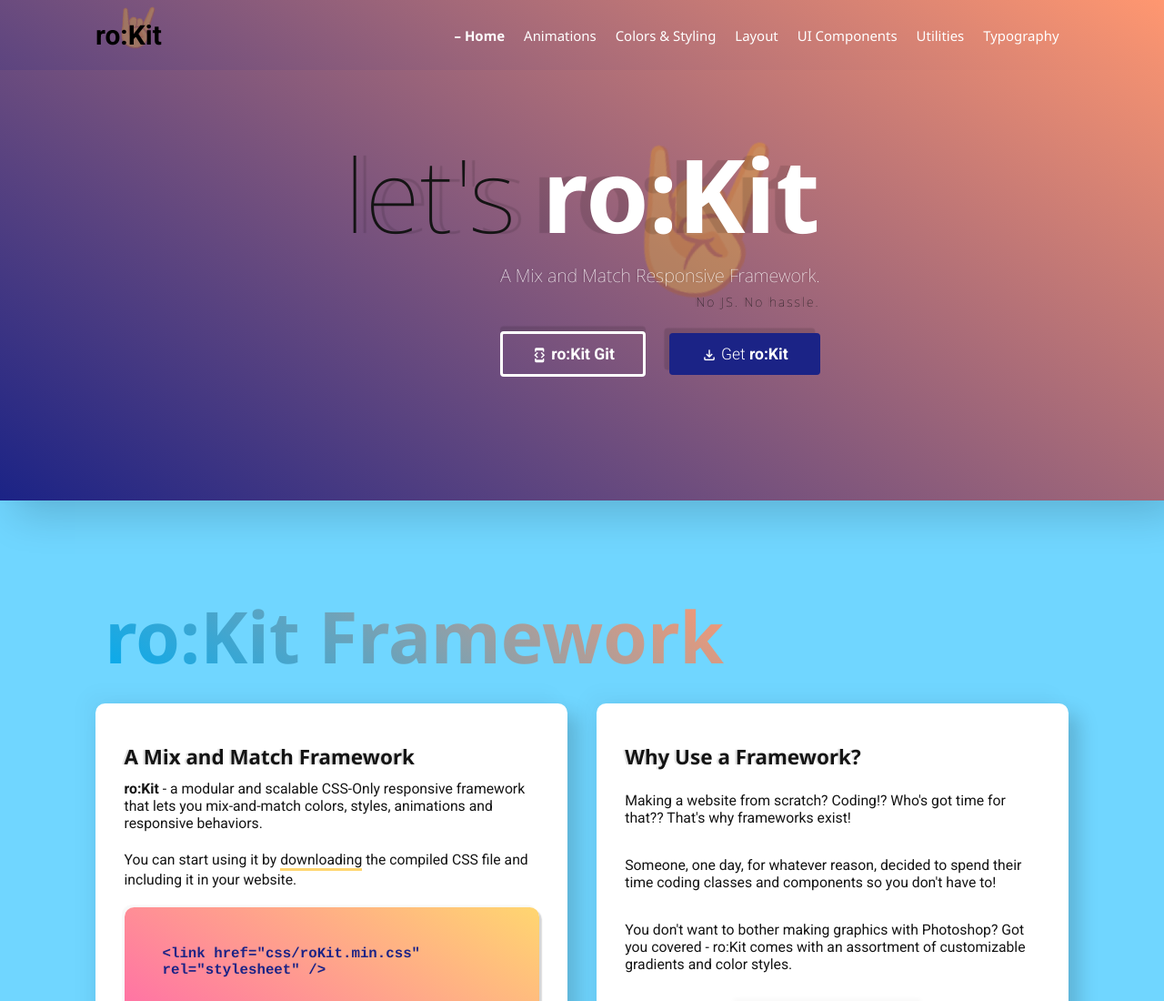
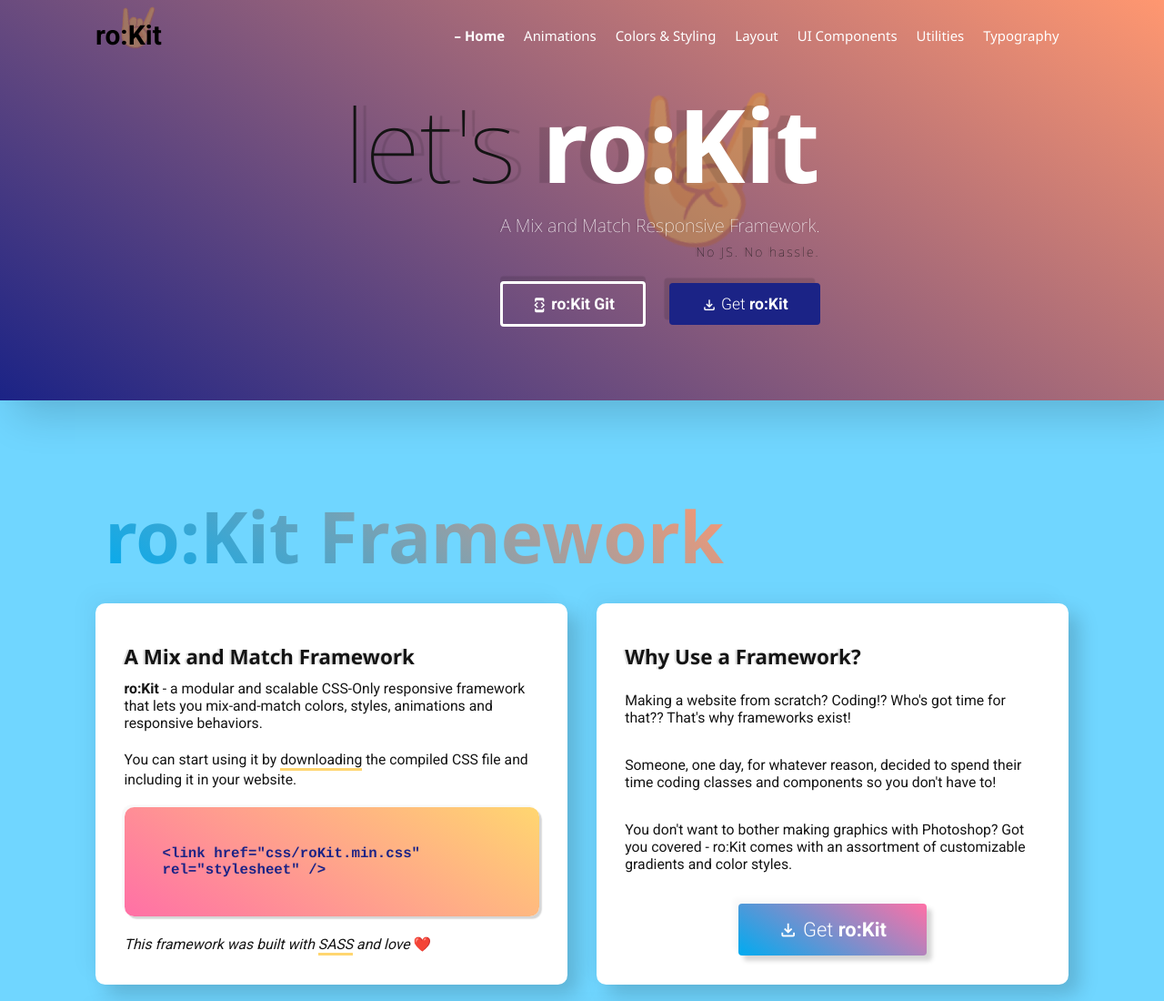
Before and after one commit to rokmesojedec/roKit-documentation, a website: page public/index.html in a window 1280 px wide. Shown: the top 1100 px of the page at 91% size. Drawn offline with nearby package versions, Linux system fonts and the light colour scheme.

Commit message:
Jumbo Height Fix

```diff
--- a/public/index.html
+++ b/public/index.html
@@ -39,15 +39,15 @@
              children-p-x-sm-10
              children-p-x-4
              children-p-y-8">
-    <section class="p-0 ">
+    <section class="p-0 vh-55">
         <div class="jumbo
+                    vh-55
                     typescale-minor-third
                     typescale-md-perfect-fourth
                     typescale-xl-augmented-fourth
                     gradient-code-secondary
                     slide-down-delay-2
                     shadow-9 z-3 relative
-                    main-jumbo
                     ">
             <div class="content text-right relative">
                 <h1 class="m-y-0 slide-down-delay-3 relative z-1 "><span
--- a/public/scss/components/_jumbo.scss
+++ b/public/scss/components/_jumbo.scss
@@ -5,7 +5,6 @@
     color: var(--light-color);
     position: relative;
     overflow: hidden;
-    min-height: 550px;
 
     .overlay {
         z-index: 1;
```
Also changed, not shown: public/css/example_01.css, public/css/roKit.css, public/css/roKit.min.css, public/css/styles.css, 4 other files.
